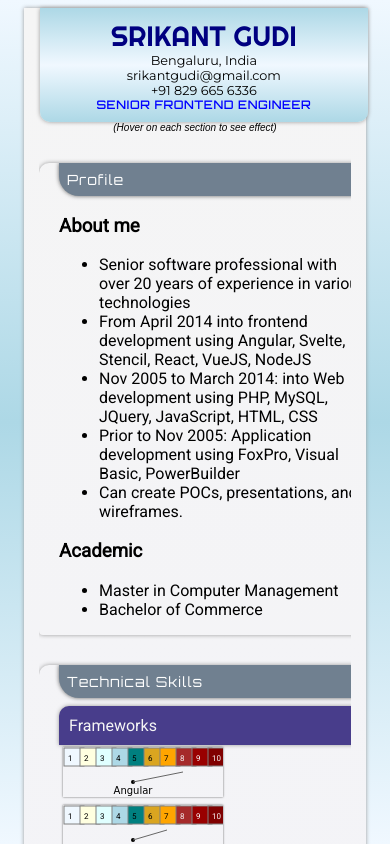
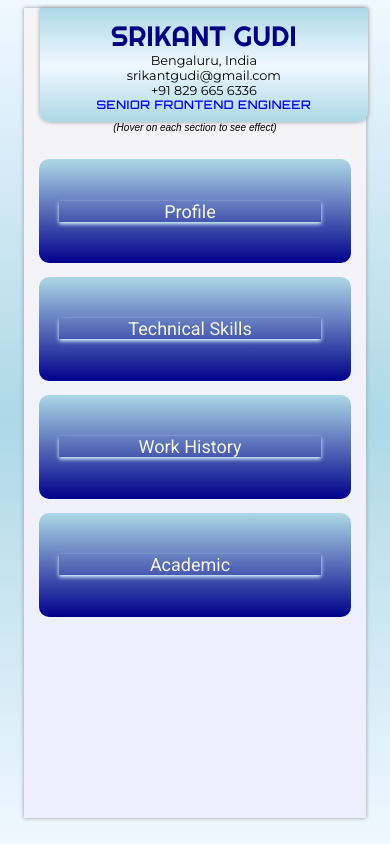
Before and after one commit to srikantgudi/srikantgudi.github.io, a Svelte app: page / in a window 390 px wide. Shown: the top 844 px of the page. Built offline with nearby package versions, Linux system fonts and the light colour scheme.

Commit message:
Update App.svelte

```diff
--- a/src/App.svelte
+++ b/src/App.svelte
@@ -6,58 +6,106 @@
   import Academic from "./Academic.svelte";
 
   let contentId = 1;
+  let zoomTab = false;
+  let curTab = 0;
 </script>
 
 <div id="app">
   <Topnav />
 
   <div class="content">
+    <div class="tabs">
+      <div class="tab" class:active={curTab === 1}>
+        <div class="title-nav">
           <div
-      class="content-item"
+            class="tab-title"
+            class:current={curTab === 1}
             on:click={() => {
-        contentId = 1;
+              curTab = 1;
             }}
-      class:active={contentId === 1}
           >
-      <div class="tab-btn">Profile</div>
-      <div class="content-text" class:active={contentId === 1}>
+            Profile
+          </div>
+          <button
+            class="close-btn"
+            class:active={curTab === 1}
+            on:click={() => {
+              curTab = 0;
+            }}>&times;</button
+          >
+        </div>
+        <div class="tab-content" class:active={curTab === 1}>
           <Profile />
         </div>
       </div>
+      <div class="tab" class:active={curTab === 2}>
+        <div class="title-nav">
           <div
-      class="content-item"
+            class="tab-title"
+            class:current={curTab === 2}
             on:click={() => {
-        contentId = 2;
+              curTab = 2;
             }}
-      class:active={contentId === 2}
           >
-      <div class="tab-btn">Technical Skills</div>
-      <div class="content-text" class:active={contentId === 2}>
+            Technical Skills
+          </div>
+          <button
+            class="close-btn"
+            class:active={curTab === 2}
+            on:click={() => {
+              curTab = 0;
+            }}>&times;</button
+          >
+        </div>
+        <div class="tab-content" class:active={curTab === 2}>
           <Skills />
         </div>
       </div>
+      <div class="tab" class:active={curTab === 3}>
+        <div class="title-nav">
           <div
-      class="content-item"
+            class="tab-title"
+            class:current={curTab === 3}
             on:click={() => {
-        contentId = 3;
+              curTab = 3;
             }}
-      class:active={contentId === 3}
           >
-      <div class="tab-btn">Work History</div>
-      <div class="content-text" class:active={contentId === 3}>
+            Work History
+          </div>
+          <button
+            class="close-btn"
+            class:active={curTab === 3}
+            on:click={() => {
+              curTab = 0;
+            }}>&times;</button
+          >
+        </div>
+        <div class="tab-content" class:active={curTab === 3}>
           <WorkHistory />
         </div>
       </div>
+      <div class="tab" class:active={curTab === 4}>
+        <div class="title-nav">
           <div
-      class="content-item"
+            class="tab-title"
+            class:current={curTab === 4}
             on:click={() => {
-        contentId = 4;
+              curTab = 4;
             }}
-      class:active={contentId === 4}
           >
-      <div class="tab-btn">Academic</div>
-      <div class="content-text" class:active={contentId === 3}>
+            Academic
+          </div>
+          <button
+            class="close-btn"
+            class:active={curTab === 4}
+            on:click={() => {
+              curTab = 0;
+            }}>&times;</button
+          >
+        </div>
+        <div class="tab-content" class:active={curTab === 4}>
           <Academic />
+        </div>
       </div>
     </div>
   </div>
@@ -82,49 +130,84 @@
     margin: 10px 15px;
     gap: 10px;
   }
-  .content-item {
-    flex: 1;
-    border-radius: 10px 10px 4px 4px;
-    margin-top: 20px;
-    padding: 0 20px;
+  .tabs {
+    display: flex;
+    flex-flow: row wrap;
+    gap: 1vw 1vh;
+    margin: 0 auto;
+  }
+  .tab {
+    min-width: 20vw;
+  }
+  .tab.active {
+    position: absolute;
+    z-index: 9999;
+    top: 20vh;
+    left: 10vw;
+    height: 70vh;
+    width: 80vw;
+    margin: auto;
+    padding: 0 0 10px;
+    background: linear-gradient(lightblue, lightcyan);
+  }
+  .title-nav {
+    display: grid;
+    grid-template-columns: 1fr auto;
+    gap: 10px;
+    align-items: center;
+    padding: 20px;
+    position: relative;
+    top: 1em;
+    height: 4em;
+    background: linear-gradient(lightblue, darkblue);
+    border-radius: 10px;
+    color: beige;
+    justify-content: center;
+  }
+  .tab.active > .title-nav {
+    top: 0;
+    border-radius: 10px 10px 20px 20px;
+  }
+  .tab-title {
+    font-size: 18px;
+    display: flex;
+    align-items: center;
+    justify-content: center;
+    box-shadow: 0 2px 4px lightcyan;
+    cursor: pointer;
+  }
+  .tab-title.current {
+    font-size: 24px;
+    color: whitesmoke;
+    padding: 10px 20px;
+  }
+  .close-btn {
+    cursor: pointer;
+    display: none;
+    height: 40px;
+    width: 40px;
+  }
+  .close-btn.active {
+    display: block;
+    float: right;
+  }
+  .tab-content {
+    display: none;
+  }
+  .tab-content.active {
     display: block;
     height: 50vh;
-    overflow: hidden;
-    cursor: pointer;
-    box-shadow: 0 0 4px #999;
-    transition: all 0.5s ease-in-out;
-  }
-  .content-item:hover {
-    flex: 3;
-    height: 70vh;
-    margin-top: 0;
+    margin: 10px 0;
     overflow-y: auto;
-    border-radius: 20px 20px 10px 10px;
-    box-shadow: 0 2px 10px #666666;
-  }
-  .content-item:hover > .tab-btn {
-    background-color: lightcyan;
-    color: navy;
-    border-radius: 20px 20px 4px 4px;
-    font-family: Orbitron;
-    font-size: 20px;
-    text-align: center;
   }
   @media screen and (max-width: 719px) {
-    #app {
-      height: auto;
+    .tab {
+      width: 100%;
+      margin: 0 0 10px;
     }
-    .position-title {
-      font-size: 90%;
-      font-weight: 600;
-    }
-    .content {
-      flex-flow: column;
-      align-items: flex-start;
-      overflow-y: auto;
-    }
-    .content-item {
-      width: 100%;
+    .tab.active {
+      width: 100vw;
+      left: 0;
     }
   }
 </style>
```
Lines whose indentation alone changed are shown as unchanged.
